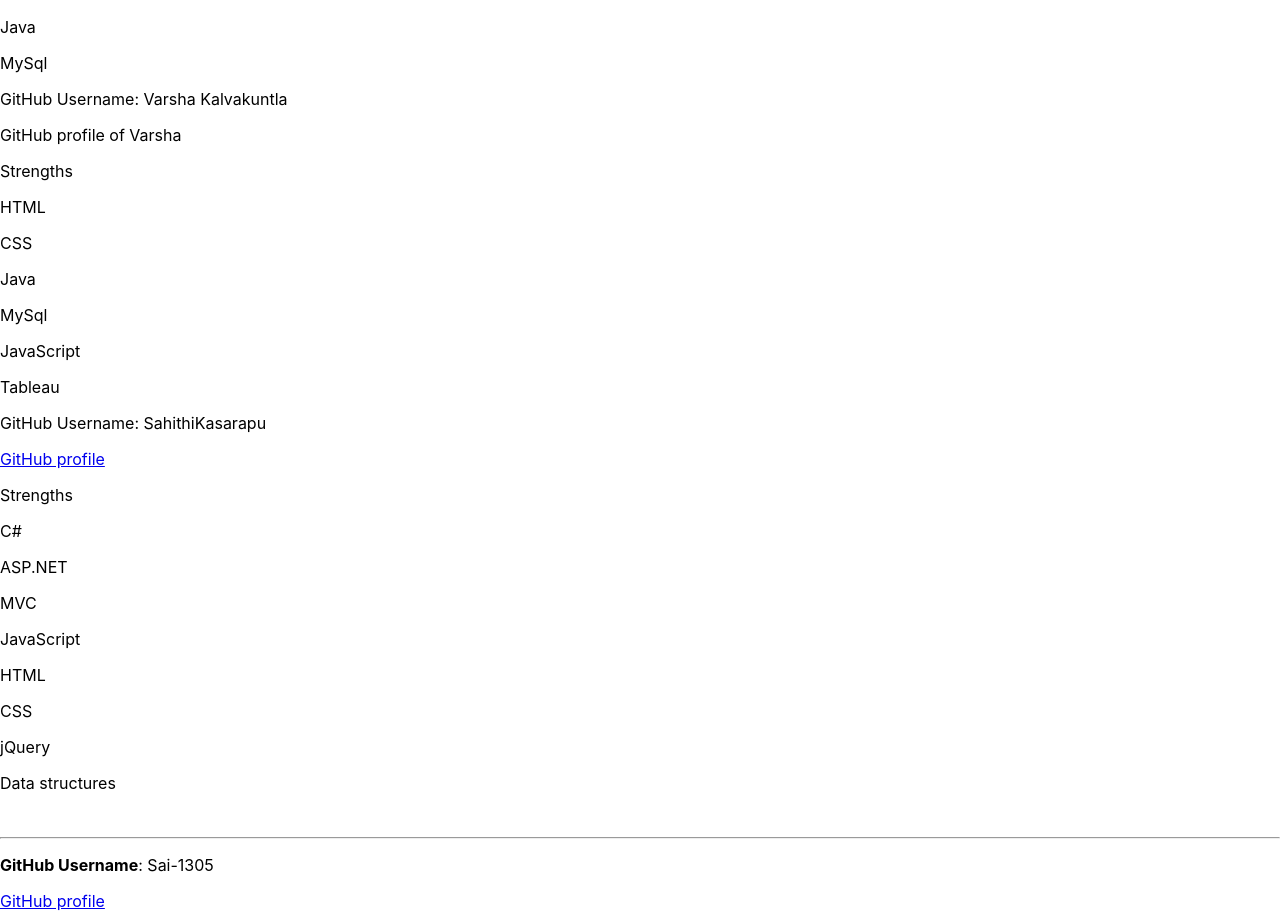
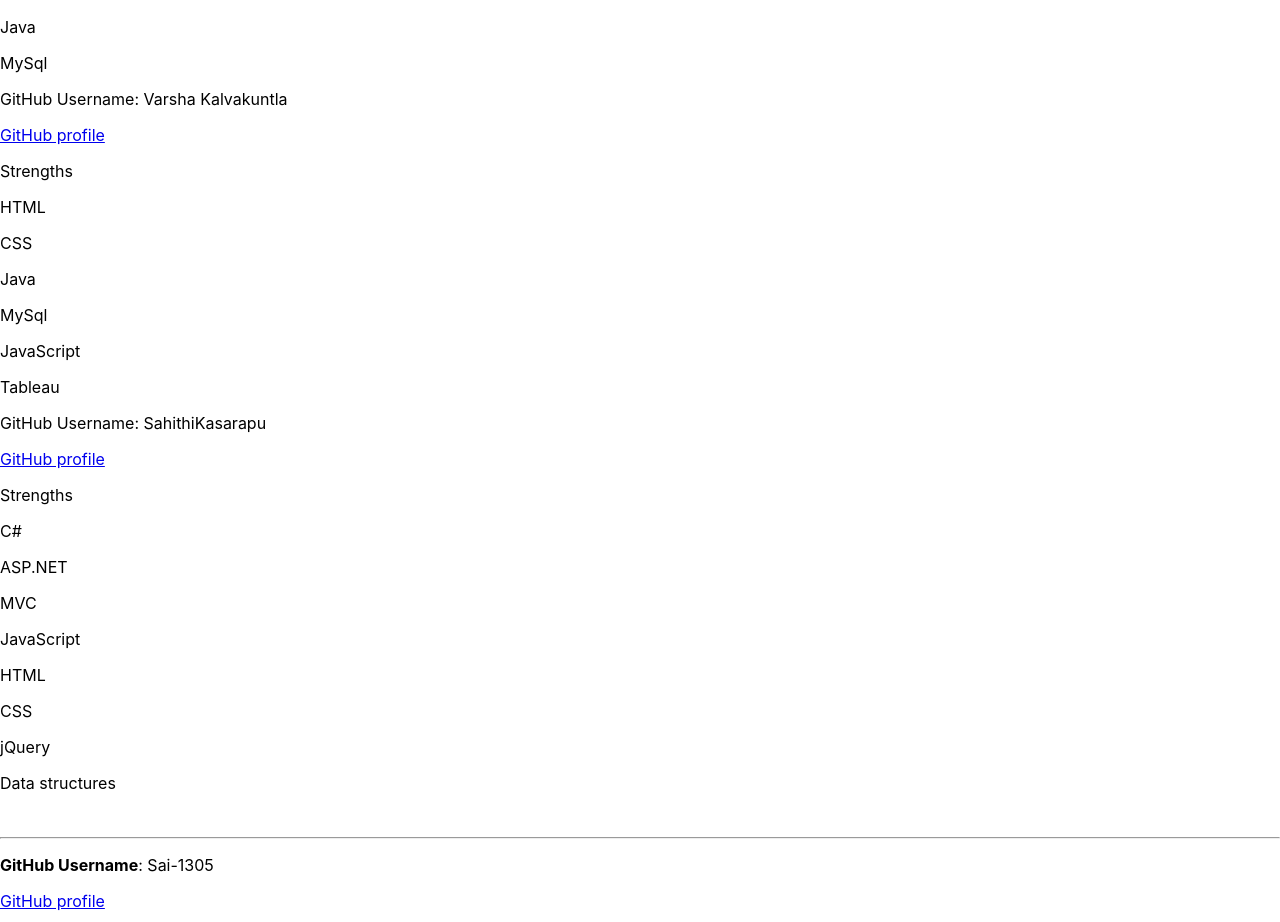
Before and after one commit to AjayKumar1403/REACT-ESPARTO, a React (Create React App) app in the folder esparto/: page / in a window 1280 px wide. Shown: the part 4347-5269 px from the top of the page. Built offline with nearby package versions, Linux system fonts and the light colour scheme.

Commit message:
Reformed the github Profile of Varsha in About.js File with latest updates

```diff
--- a/esparto/src/About.js
+++ b/esparto/src/About.js
@@ -41,7 +41,7 @@ export default function About(){
 
             <p>GitHub Username: Varsha Kalvakuntla</p>
 
-            <p>GitHub profile of Varsha</p>
+            <p><a href="https://github.com/Varshakalva">GitHub profile</a></p>
 
             <p>Strengths</p>
             <p>HTML</p>
```
